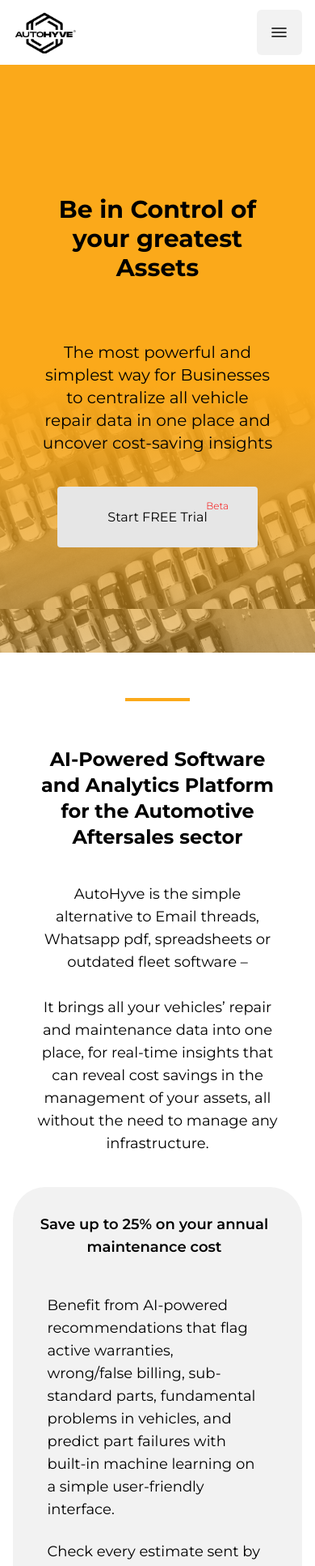
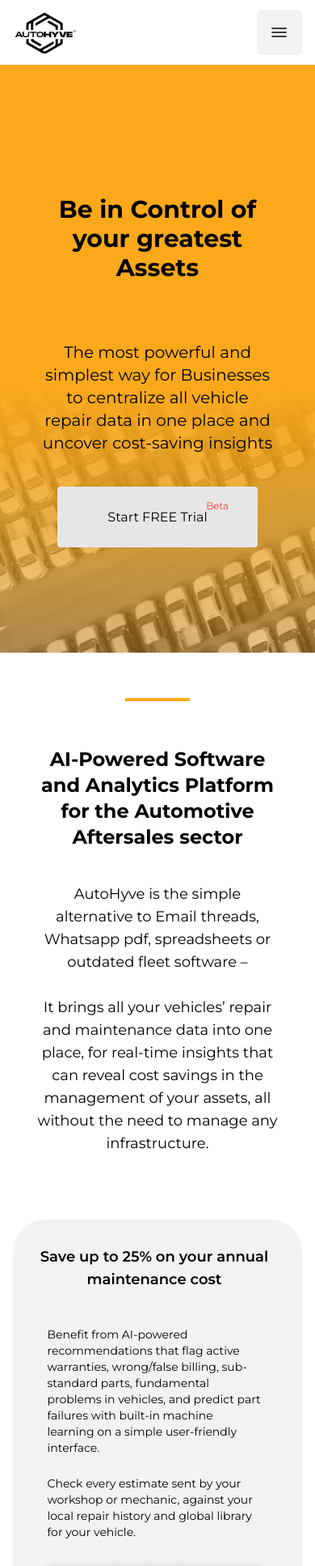
Before and after one commit to yarcx/jiffix, a React (Vite) app: page / in a window 390 px wide. Shown: the top 1934 px of the page at 81% size. Built offline with nearby package versions, Linux system fonts and the light colour scheme.

Commit message:
Finshed review

```diff
--- a/src/components/Landing Page/BusinessSection.tsx
+++ b/src/components/Landing Page/BusinessSection.tsx
@@ -88,7 +88,7 @@
                   </p>
                 </div>
 
-                <button className="bg-black w-[250px] h-14 text-white rounded-lg">
+                <button className="bg-black w-[250px] h-[45px] text-white rounded-lg">
                   Sign Up
                 </button>
               </div>
--- a/src/components/Landing Page/CarouselSection.tsx
+++ b/src/components/Landing Page/CarouselSection.tsx
@@ -71,12 +71,12 @@
             Save up to 25% on your annual maintenance cost
           </h1>
           <div>
-            <p className="text-left md:text-center text-lg w-[265px] md:w-[700px] my-6">
+            <p className="text-left md:text-center md:text-lg text-sm w-[265px] md:w-[700px] my-6">
               Benefit from AI-powered recommendations that flag active warranties, wrong/false
               billing, sub-standard parts, fundamental problems in vehicles, and predict part
               failures with built-in machine learning on a simple user-friendly interface.
             </p>
-            <p className="text-left md:text-center text-lg w-[265px] md:w-[700px] my-6">
+            <p className="text-left md:text-center md:text-lg text-sm w-[265px] md:w-[700px] my-6">
               {" "}
               Check every estimate sent by your workshop or mechanic, against your local repair
               history and global library for your vehicle.
@@ -89,12 +89,12 @@
       </div>
       <div className="flex flex-col md:flex-row gap-10  md:pl-20   md:items-start items-center w-11/12 md:mt-0 mt-20">
       <Link to="/gateway" className="relative">
-            <button className="bg-secondary w-[248px] h-[75px] rounded">Start FREE Trial</button>
+            <button className="bg-secondary w-[248px] h-[75px] rounded-lg">Start FREE Trial</button>
             <span className="absolute top-4 right-9 text-[#F80000] font-light text-xs">Beta</span>
           </Link>
 
         <Link to="singin">
-          <button className="bg-primary w-[155px] h-[50px] md:w-[270px] md:h-[75px] rounded-lg">
+          <button className="bg-primary  w-[270px] h-[75px] rounded-lg">
             Book a Demo
           </button>
         </Link>
@@ -112,13 +112,13 @@
             Make Decisions Easier and Faster
           </h1>
           <div className="">
-            <p className="text-left md:text-center text-lg md:w-[670px]  ">
+            <p className="text-left md:text-center text-sm md:text-lg md:w-[670px]  ">
               AutoHyve saves you time on reporting by making data easily
               accessible for self-service analytics, with built-in business
               intelligence
             </p>
 
-            <p className="text-left md:text-center text-lg w-[265px] md:w-[700px] my-6">
+            <p className="text-left md:text-center text-sm md:text-lg w-[265px] md:w-[700px] my-6">
               {" "}
               Your decision does not need to depend on excel sheets and formulas computation which
               takes days and weeks. Rather, your decision becomes more dynamic every day with global
@@ -132,12 +132,12 @@
       </div>
       <div className="flex flex-col md:flex-row gap-10  md:pl-20   md:items-start items-center w-11/12 md:mt-0 mt-20">
       <Link to="/gateway" className="relative">
-            <button className="bg-secondary w-[248px] h-[75px] rounded">Start FREE Trial</button>
+            <button className="bg-secondary w-[248px] h-[75px] rounded-lg">Start FREE Trial</button>
             <span className="absolute top-4 right-9 text-[#F80000] font-light text-xs">Beta</span>
           </Link>
 
         <Link to="singin">
-          <button className="bg-primary w-[155px] h-[50px] md:w-[270px] md:h-[75px] rounded-lg">
+          <button className="bg-primary w-[248px] h-[75px] rounded-lg">
             Book a Demo
           </button>
         </Link>
@@ -156,11 +156,11 @@
     >
       <div className="flex items-center justify-betweenm gap-6 md:gap-20 flex-col md:flex-row">
         <div className="flex items-center md:items-start flex-col justify-center md:w-[618px]  ">
-          <p className="text-left md:text-center text-lg w-[265px] md:w-[618px] my-6">
+          <p className="text-left md:text-center text-sm md:text-lg w-[265px] md:w-[618px] my-6">
             AutoHyve’s easy-to-use workshops gateway enables you to connect directly with your
             trusted workshops. Streamline approvals and capture all repair data automatically.
           </p>
-          <p className="text-left md:text-center text-lg w-[265px] md:w-[618px] ">
+          <p className="text-left md:text-center text-sm md:text-lg w-[265px] md:w-[618px] ">
             {" "}
             Benefit from our extensive network of trusted service providers. We work with 15
             workshops (and growing!) across 6 cities.
@@ -170,14 +170,14 @@
           <img src={SafariBrowser} alt="safari browser logo" className="md:w-full" />
         </div>
       </div>
-      <div className="flex flex-col md:flex-row gap-10   md:ml-36 md:items-center items-center w-11/12 my-6 md:m-0">
+      <div className="flex flex-col md:flex-row gap-10  md:pl-20   md:items-start items-center w-11/12 md:mt-0 mt-20">
       <Link to="/gateway" className="relative">
-            <button className="bg-secondary w-[248px] h-[75px] rounded">Start FREE Trial</button>
+            <button className="bg-secondary w-[248px] h-[75px] rounded-lg">Start FREE Trial</button>
             <span className="absolute top-4 right-9 text-[#F80000] font-light text-xs">Beta</span>
           </Link>
 
         <Link to="singin">
-          <button className="bg-primary  md:w-[270px] w-[155px] md:h-[75px] h-[50px] rounded-lg">
+          <button className="bg-primary w-[248px] h-[75px] rounded-lg">
             Book a Demo
           </button>
         </Link>
--- a/src/components/Landing Page/Hero.tsx
+++ b/src/components/Landing Page/Hero.tsx
@@ -8,7 +8,7 @@
     AOS.init();
   }, []);
   return (
-    <section className="w-full bg-hero h-[86vh]">
+    <section className="w-full bg-hero h-[86vh] bg-no-repeat bg-cover">
       <div className="linear_back  md:md_back h-full items-center flex flex-col justify-center w-full">
         <div
           data-aos="fade-right"
--- a/src/components/Landing Page/SecondSection.tsx
+++ b/src/components/Landing Page/SecondSection.tsx
@@ -8,10 +8,10 @@
     AOS.init();
   }, []);
   return (
-    <section className="w-full flex items-center justify-center">
+    <section className="w-full flex items-center justify-center mt-10 mb-20">
       <div
         data-aos="zoom-in"
-        className="flex items-center flex-col justify-center w-3/5  gap-10 p-10  md:mb-4"
+        className="flex items-center flex-col justify-center w-11/12  gap-10 md:p-10 px-5  md:mb-4"
       >
        <div className="border-b-4 border-primary w-[80px]  md:w-[300px] my-4"></div>
         <h1 className="font-bold md:text-3xl text-2xl text-center md:w-full w-[300px] ">
```
